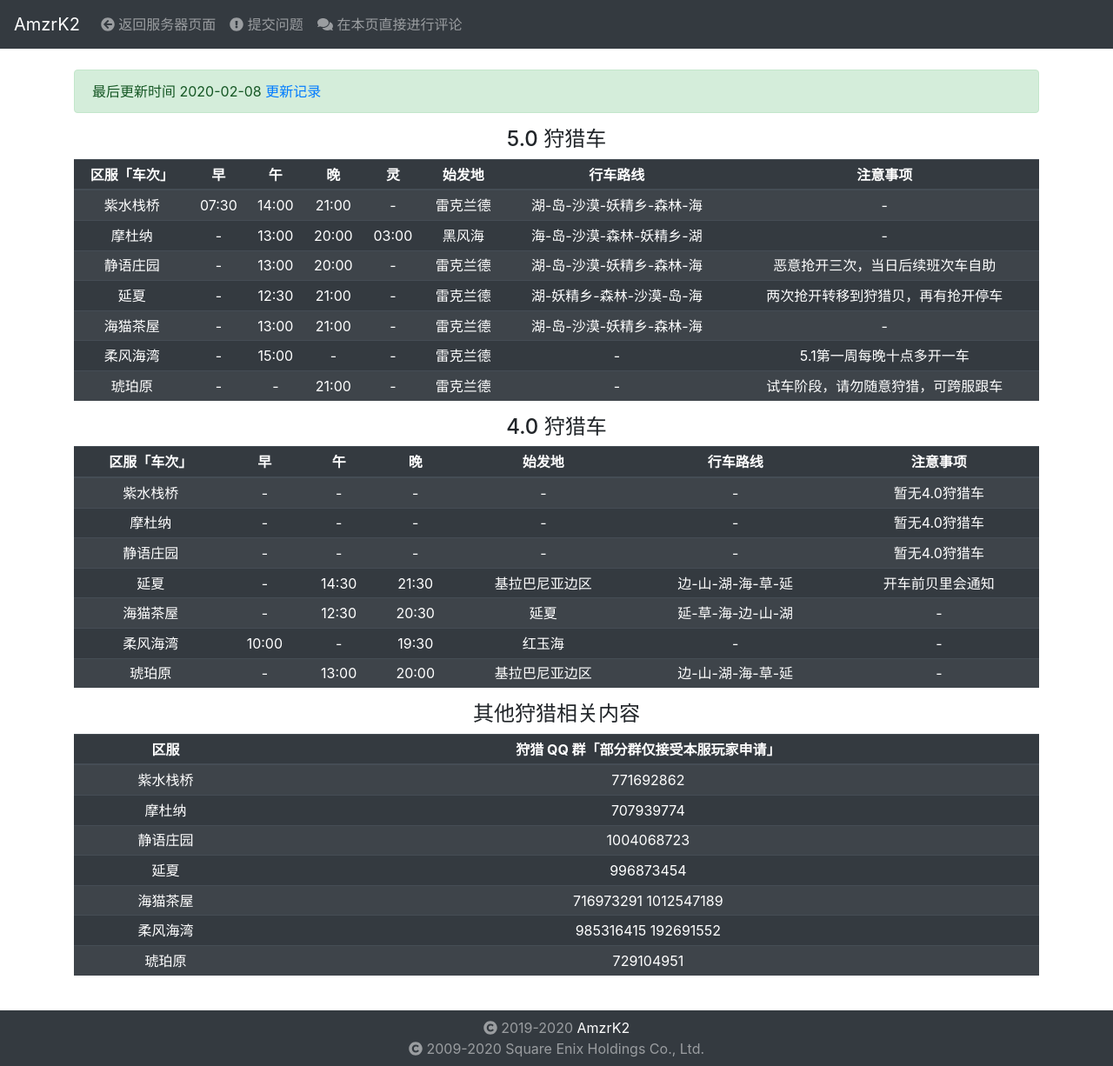
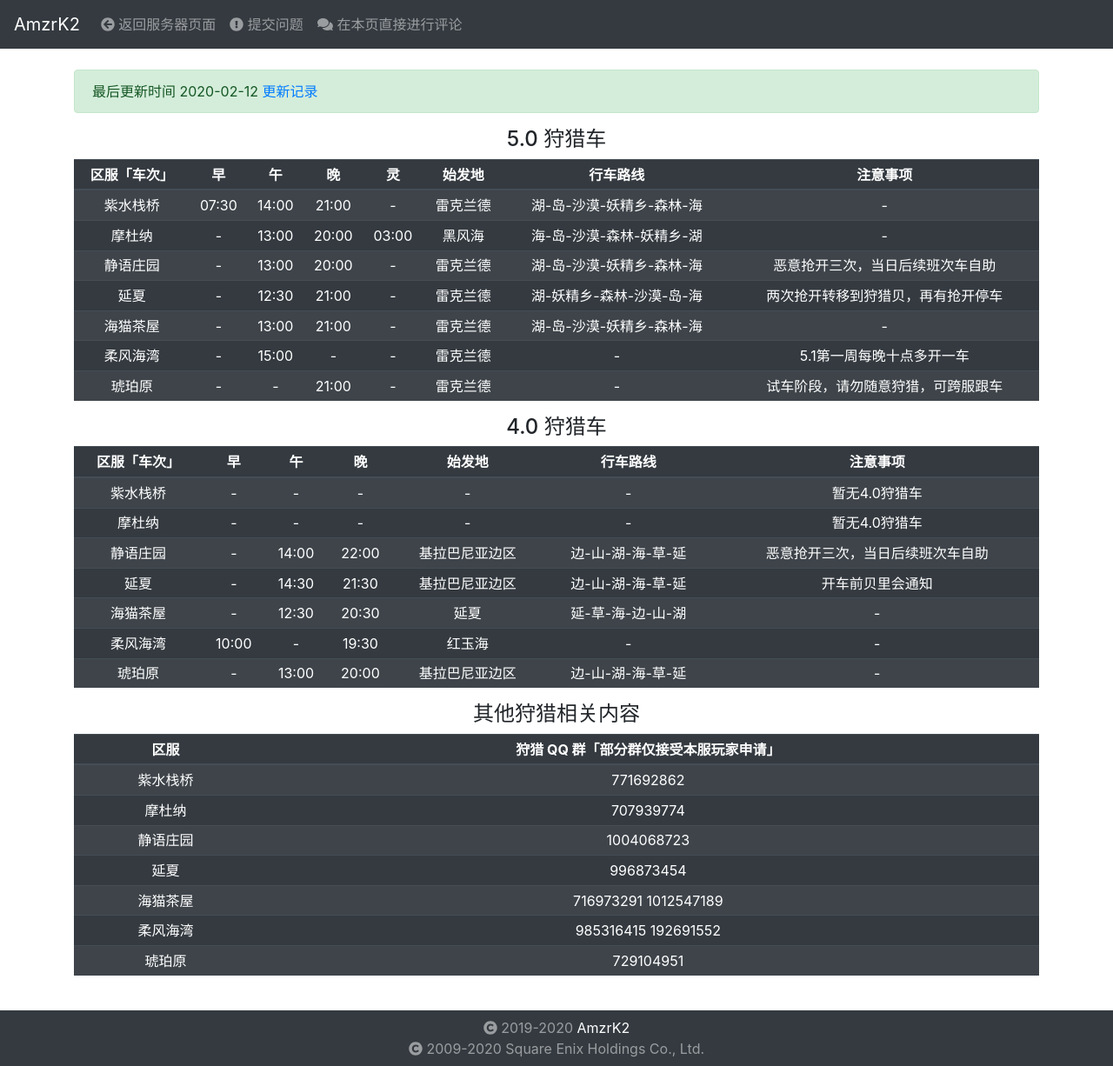
Before and after one commit to qq1137167425/amzrk2.github.io, a Jekyll site: the page built from ffxiv/fatcat.md, in a window 1280 px wide and 1226 px high. Shown: the whole window at 87% size. Built offline with Jekyll 4.4.1, drawn with Linux system fonts in a browser that asks for light colours; nearby versions of some CDN libraries; comment, search, counter and statistics services are not loaded.

Commit message:
Update fatcat.md

```diff
--- a/ffxiv/fatcat.md
+++ b/ffxiv/fatcat.md
@@ -4,7 +4,7 @@ description: FFXIV 国服猫小胖区狩猎车时间表
 author: AmzrK2
 ex_copyright: 2009-2020 Square Enix Holdings Co., Ltd.
 edit_this_page: https://github.com/amzrk2/amzrk2.github.io/edit/master/ffxiv/fatcat.md
-latest_update: 2020-02-08
+latest_update: 2020-02-12
 changelog: /ffxiv/fatcat.log
 layout: ffxiv_hunting
 ---
@@ -24,15 +24,15 @@ layout: ffxiv_hunting
 
 #### 4.0 狩猎车
 
-| 区服「车次」 | 早    | 午    | 晚    | 始发地         | 行车路线          | 注意事项         |
-|--------------|-------|-------|-------|----------------|-------------------|------------------|
-| 紫水栈桥     | -     | -     | -     | -              | -                 | 暂无4.0狩猎车    |
-| 摩杜纳       | -     | -     | -     | -              | -                 | 暂无4.0狩猎车    |
-| 静语庄园     | -     | -     | -     | -              | -                 | 暂无4.0狩猎车    |
-| 延夏         | -     | 14:30 | 21:30 | 基拉巴尼亚边区 | 边-山-湖-海-草-延 | 开车前贝里会通知 |
-| 海猫茶屋     | -     | 12:30 | 20:30 | 延夏           | 延-草-海-边-山-湖 | -                |
-| 柔风海湾     | 10:00 | -     | 19:30 | 红玉海         | -                 | -                |
-| 琥珀原       | -     | 13:00 | 20:00 | 基拉巴尼亚边区 | 边-山-湖-海-草-延 | -                |
+| 区服「车次」 | 早    | 午    | 晚    | 始发地         | 行车路线          | 注意事项                         |
+|--------------|-------|-------|-------|----------------|-------------------|----------------------------------|
+| 紫水栈桥     | -     | -     | -     | -              | -                 | 暂无4.0狩猎车                    |
+| 摩杜纳       | -     | -     | -     | -              | -                 | 暂无4.0狩猎车                    |
+| 静语庄园     | -     | 14:00 | 22:00 | 基拉巴尼亚边区 | 边-山-湖-海-草-延 | 恶意抢开三次，当日后续班次车自助 |
+| 延夏         | -     | 14:30 | 21:30 | 基拉巴尼亚边区 | 边-山-湖-海-草-延 | 开车前贝里会通知                 |
+| 海猫茶屋     | -     | 12:30 | 20:30 | 延夏           | 延-草-海-边-山-湖 | -                                |
+| 柔风海湾     | 10:00 | -     | 19:30 | 红玉海         | -                 | -                                |
+| 琥珀原       | -     | 13:00 | 20:00 | 基拉巴尼亚边区 | 边-山-湖-海-草-延 | -                                |
 {:class="table table-sm table-striped table-dark table-responsive-xl"}
 
 #### 其他狩猎相关内容
```
Also changed, not shown: 1 other file.
